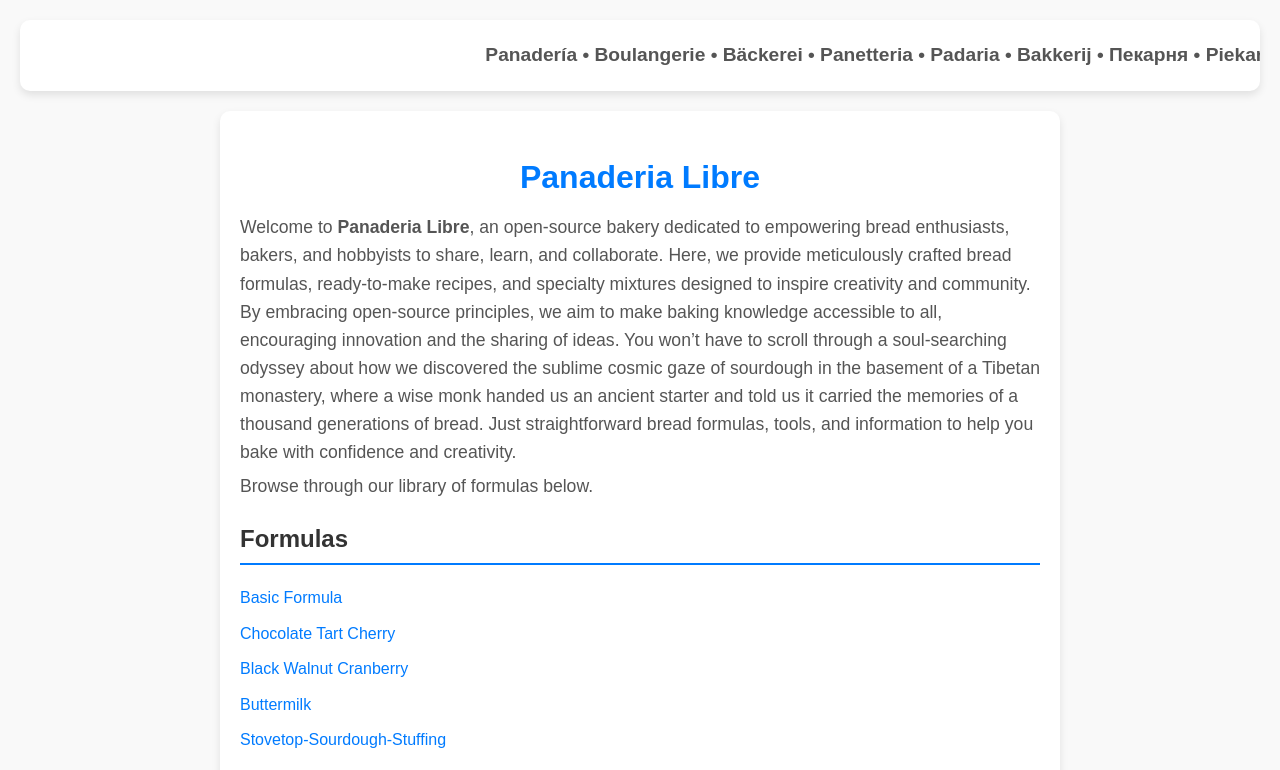
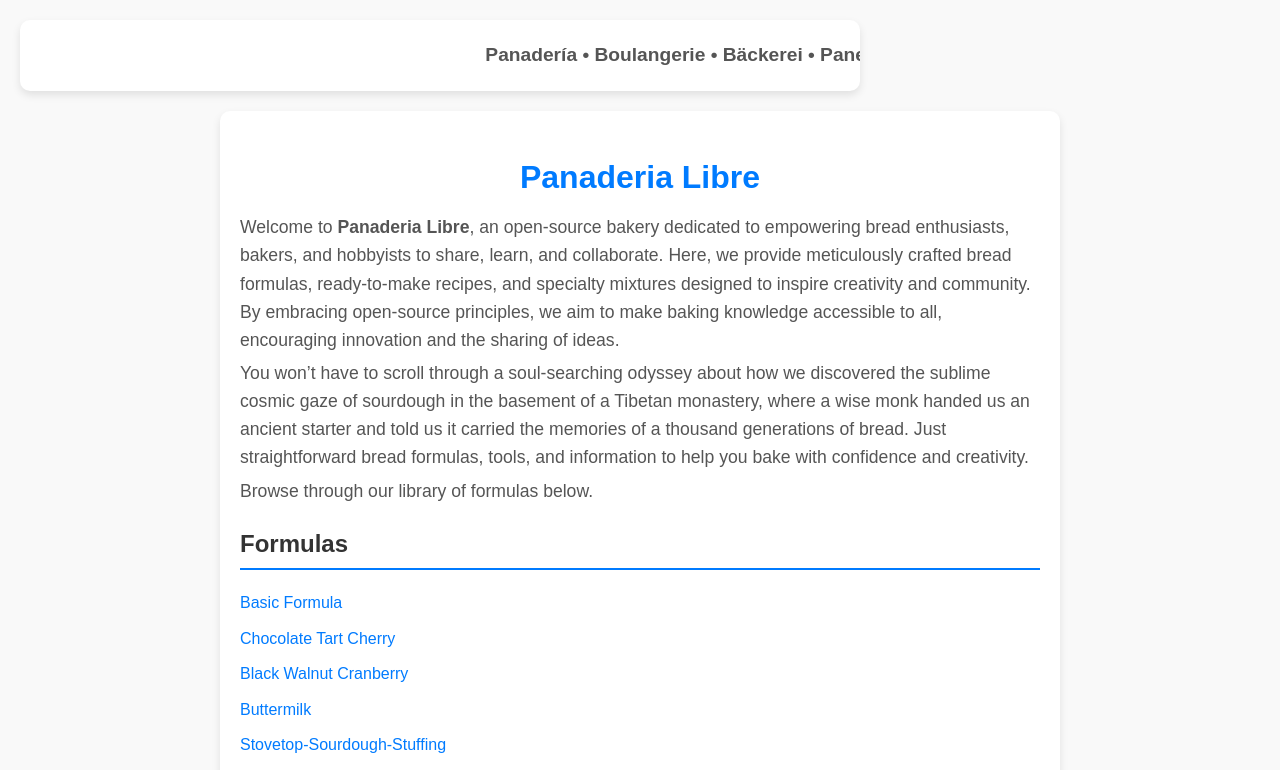
Before and after one commit to bereed/panaderiaLibre, a plain HTML site: page viewer/index.html in a window 1280 px wide. Shown: the top 770 px of the page. Drawn offline with Linux system fonts and the light colour scheme.

Commit message:
cleaning up banner and index.html

```diff
--- a/viewer/index.html
+++ b/viewer/index.html
@@ -27,6 +27,8 @@
         Welcome to <strong>Panaderia Libre</strong>, an open-source bakery dedicated to empowering bread enthusiasts, bakers, and hobbyists to share, learn, and collaborate.
         Here, we provide meticulously crafted bread formulas, ready-to-make recipes, and specialty mixtures designed to inspire creativity and community.
         By embracing open-source principles, we aim to make baking knowledge accessible to all, encouraging innovation and the sharing of ideas.
+      </p>
+      <p>
         You won’t have to scroll through a soul-searching odyssey about how we discovered the sublime cosmic gaze of sourdough in the basement of a Tibetan monastery, where a wise monk handed us an ancient starter and told us it carried the memories of a thousand generations of bread.
         Just straightforward bread formulas, tools, and information to help you bake with confidence and creativity.
       </p>
--- a/viewer/style.css
+++ b/viewer/style.css
@@ -5,6 +5,7 @@
   box-shadow: 0 4px 8px rgba(0, 0, 0, 0.1); /* Matches .container shadow */
   border-radius: 10px; /* Matches .container border radius */
   margin-bottom: 20px; /* Adds spacing below banner */
+  max-width: 800px; /* Matches .container max-width */
   overflow: hidden;
   white-space: nowrap;
   text-align: center;
```
